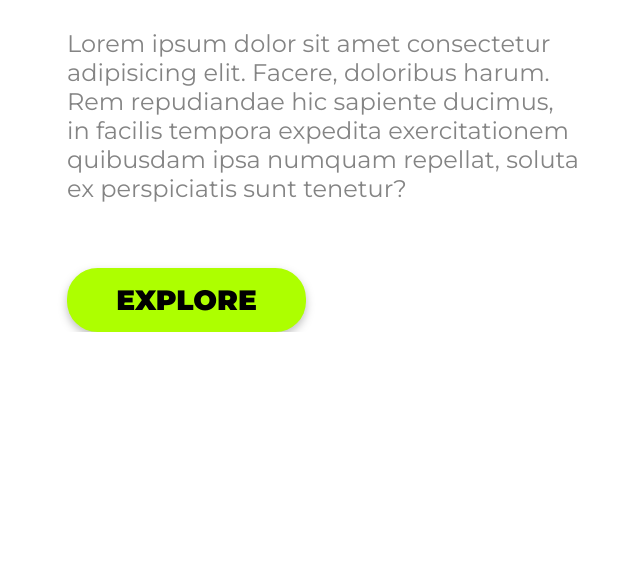
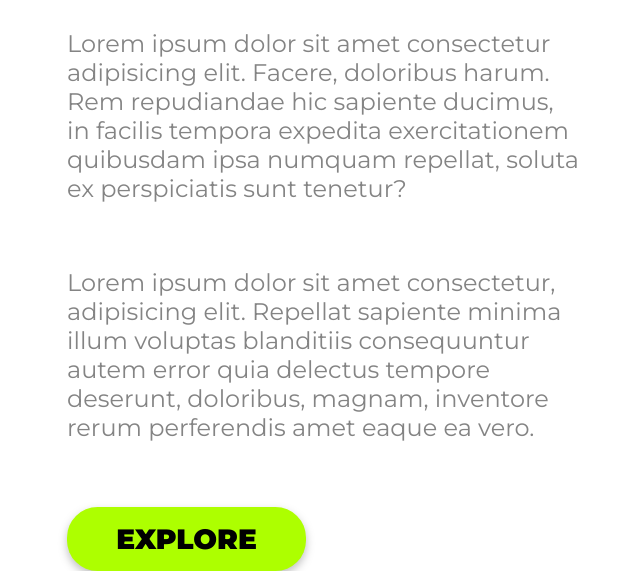
Before and after one commit to LeandroFerraz31/Projeto-DevClub-1, a plain HTML site: page index.html in a window 1280 px wide. Shown: the part 929-1500 px from the top of the page, without its empty margins (19-659 px from the left). Before the commit the page ends 1261 px from the top, so only its background shows below. Drawn offline with Linux system fonts and the light colour scheme.

Commit message:
Primeira alteração na branch develop

```diff
--- a/index.html
+++ b/index.html
@@ -36,6 +36,7 @@
           tempora expedita exercitationem quibusdam ipsa numquam repellat,
           soluta ex perspiciatis sunt tenetur?
         </p>
+        <p>Lorem ipsum dolor sit amet consectetur, adipisicing elit. Repellat sapiente minima illum voluptas blanditiis consequuntur autem error quia delectus tempore deserunt, doloribus, magnam, inventore rerum perferendis amet eaque ea vero.</p>
 
         <button class="button-section">EXPLORE</button>
     </section>
```
